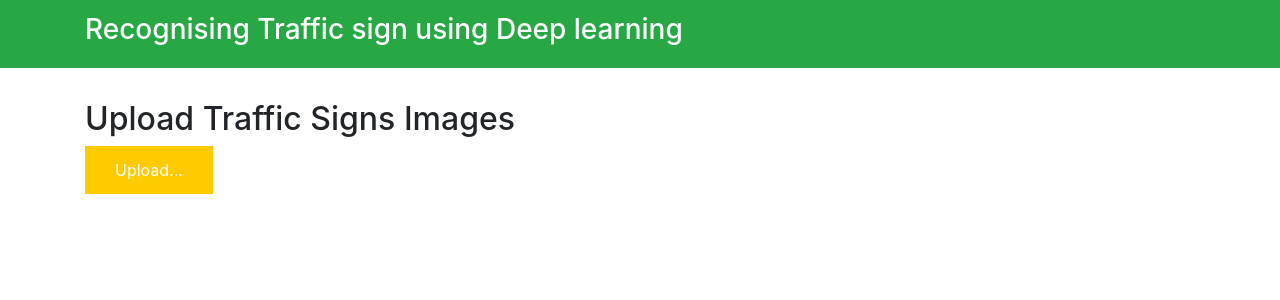
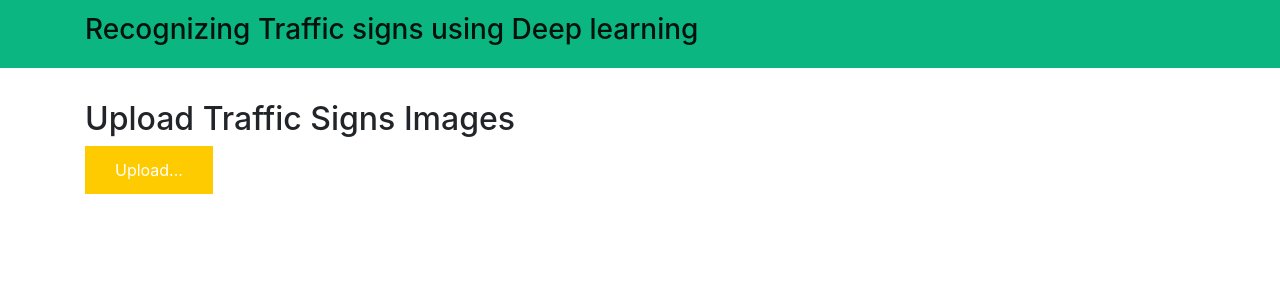
Before and after one commit to NaveenEndeti/Traffic_Signs_DetectionusingCNN, a Flask app: page / in a window 1280 px wide. Shown: the top 300 px of the page. Run offline with Flask 2, Linux system fonts and the light colour scheme; some libraries are stand-ins or nearby versions.

Commit message:
Add files via upload

```diff
--- a/templates/base.html
+++ b/templates/base.html
@@ -4,7 +4,7 @@
     <meta charset="UTF-8">
     <meta name="viewport" content="width=device-width, initial-scale=1.0">
     <meta http-equiv="X-UA-Compatible" content="ie=edge">
-    <title> Recognising Traffic sign using Deep learning </title>
+    <title> Recognizing Traffic sign using Deep learning </title>
     <link href="https://cdn.bootcss.com/bootstrap/4.0.0/css/bootstrap.min.css" rel="stylesheet">
     <script src="https://cdn.bootcss.com/popper.js/1.12.9/umd/popper.min.js"></script>
     <script src="https://cdn.bootcss.com/jquery/3.3.1/jquery.min.js"></script>
@@ -13,9 +13,9 @@
 </head>
 
 <body>
-    <nav class="navbar navbar-dark bg-success">
+   <nav class="navbar navbar-light" style="background-color: #0bb681">
         <div class="container">
-            <a class="navbar-brand" href="#"> <h3> Recognising Traffic sign using Deep learning </h3></a>
+            <a class="navbar-brand" href="#"> <h3> Recognizing Traffic signs using Deep learning </h3></a>
 
         </div>
     </nav>
--- a/templates/index.html
+++ b/templates/index.html
@@ -6,7 +6,7 @@
    left: 0;
    bottom: 0;
    width: 100%;
-   background-color: #10EE67;
+   background-color: #72543a;
    color: yellow;
    text-align: center;
    font-size: 25px;
```
